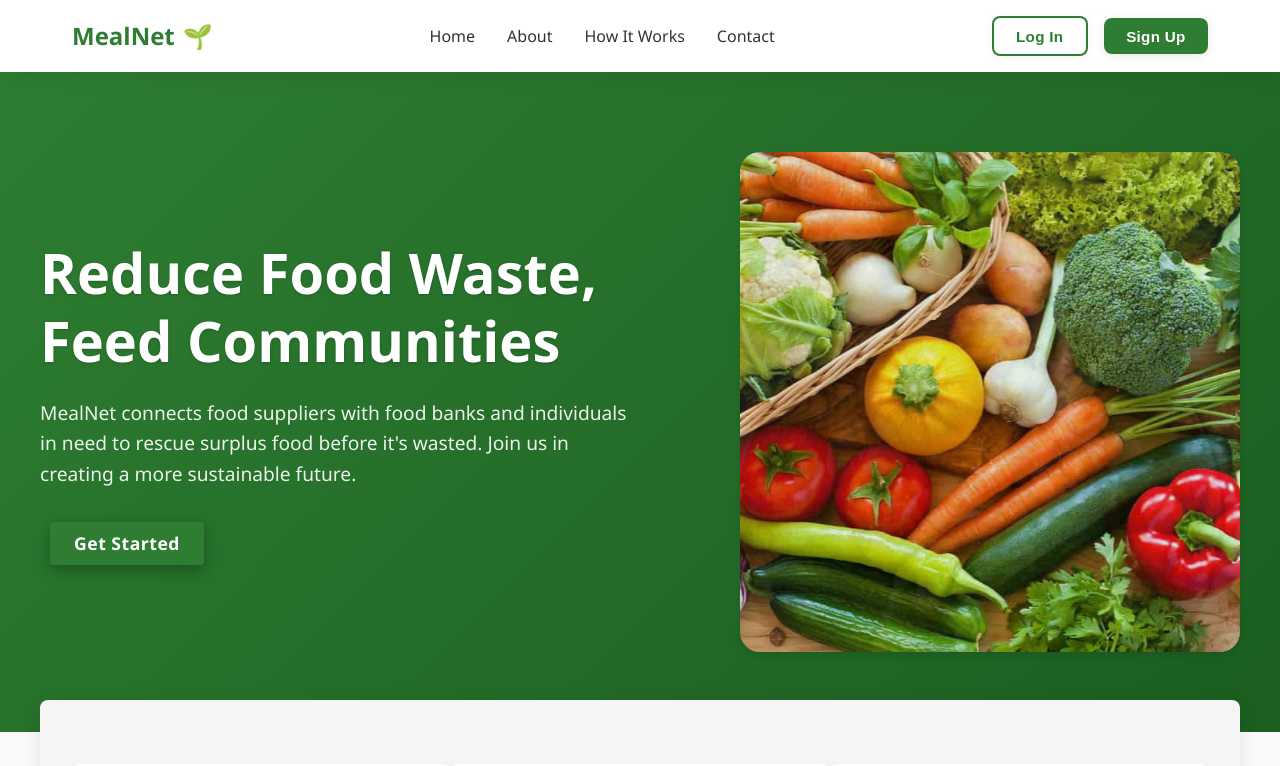
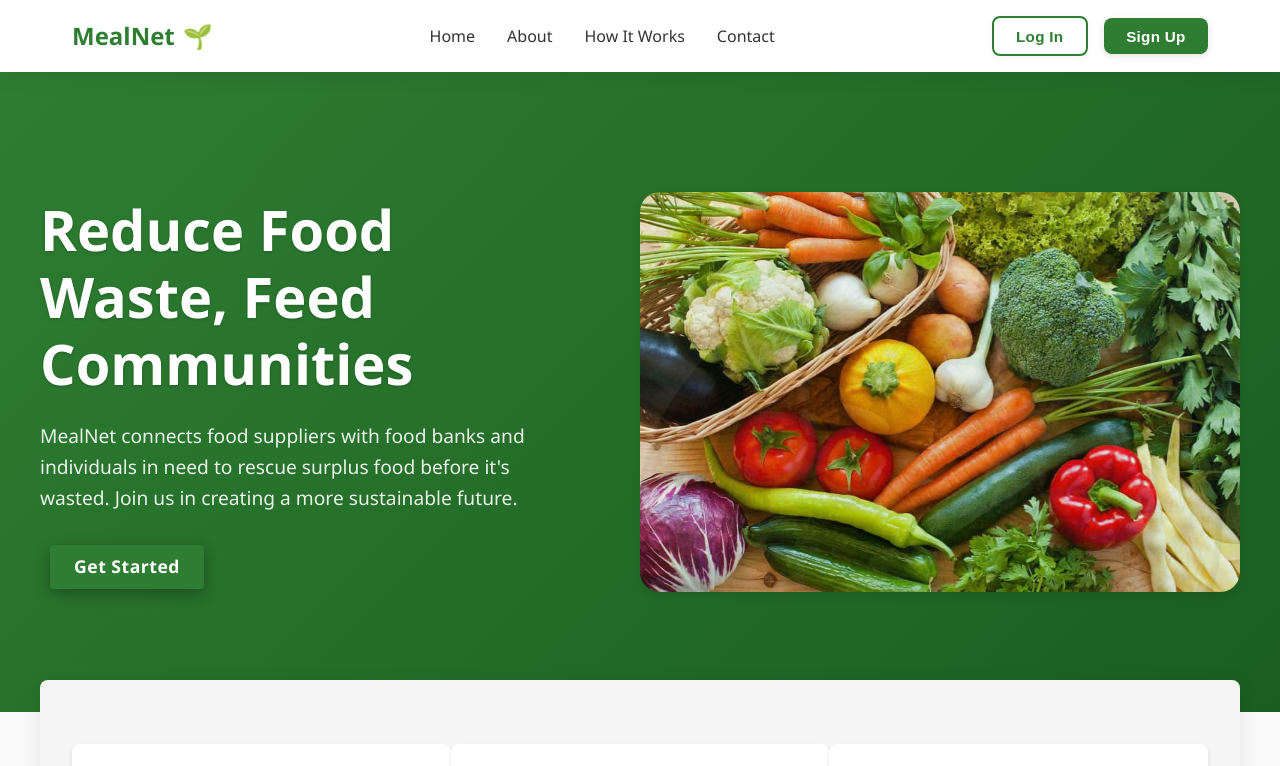
Before and after one commit to Arcricea/JAC-Hacks-25, a React (Create React App) app: page / in a window 1280 px wide. Shown: the top 766 px of the page. Built offline with nearby package versions, Linux system fonts and the light colour scheme.

Commit message:
asdas
dsadsa

```diff
--- a/src/assets/styles/Home.css
+++ b/src/assets/styles/Home.css
@@ -113,8 +113,8 @@
 
 .hero-image {
   position: relative;
-  width: 500px;
-  height: 500px;
+  width: 600px;
+  height: 400px;
   overflow: hidden;
   border-radius: 20px;
   box-shadow: 0 4px 8px rgba(0, 0, 0, 0.1);
@@ -377,8 +377,8 @@
   }
 
   .hero-image {
-    width: 400px;
-    height: 400px;
+    width: 500px;
+    height: 333px;
   }
 }
 
@@ -394,7 +394,7 @@
 
   .hero-image {
     width: 100%;
-    max-width: 500px;
+    max-width: 600px;
     height: 400px;
   }
 }
--- a/src/assets/styles/HowItWorks.css
+++ b/src/assets/styles/HowItWorks.css
@@ -52,8 +52,8 @@
 
 .hero-image {
   position: relative;
-  width: 500px;
-  height: 500px;
+  width: 600px;
+  height: 400px;
   overflow: hidden;
   border-radius: 20px;
   box-shadow: 0 4px 8px rgba(0, 0, 0, 0.1);
@@ -425,8 +425,8 @@
   }
 
   .hero-image {
-    width: 400px;
-    height: 400px;
+    width: 500px;
+    height: 333px;
   }
 }
 
@@ -442,7 +442,7 @@
 
   .hero-image {
     width: 100%;
-    max-width: 500px;
+    max-width: 600px;
     height: 400px;
   }
 }
```
